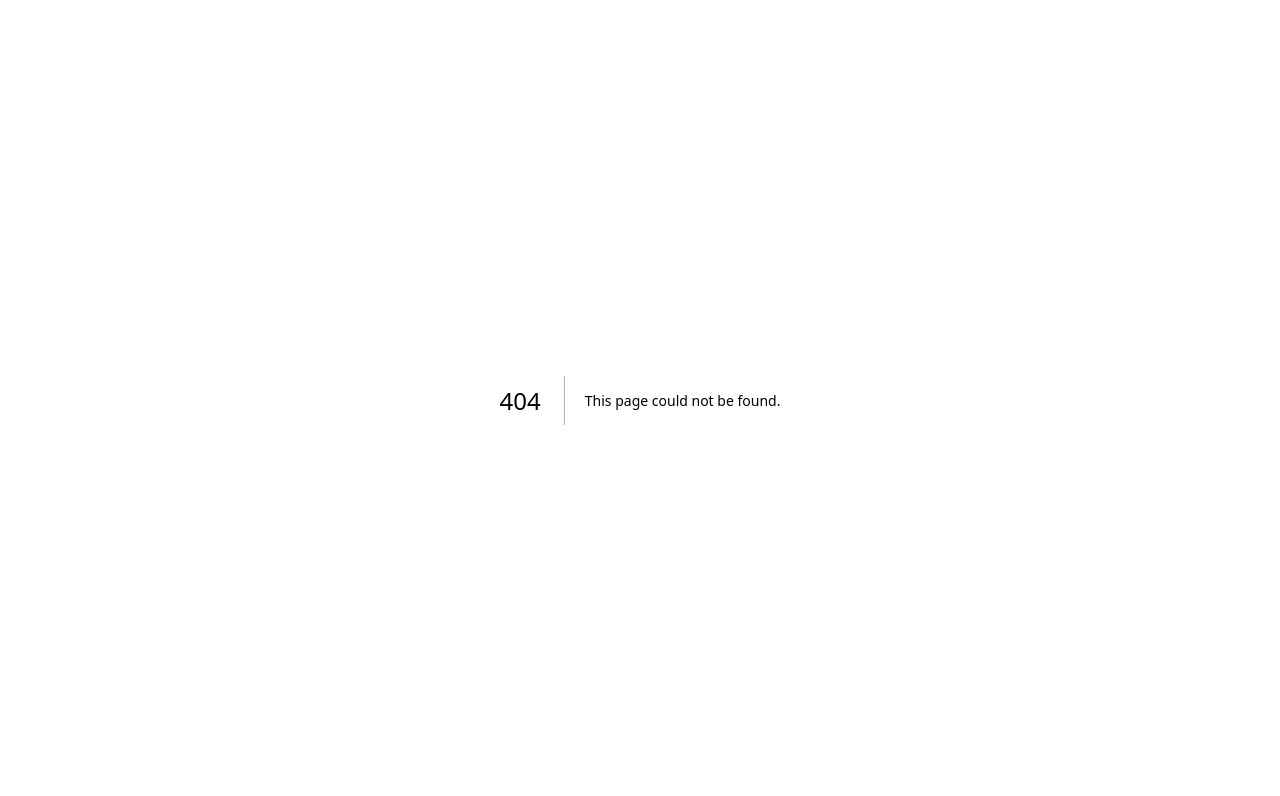
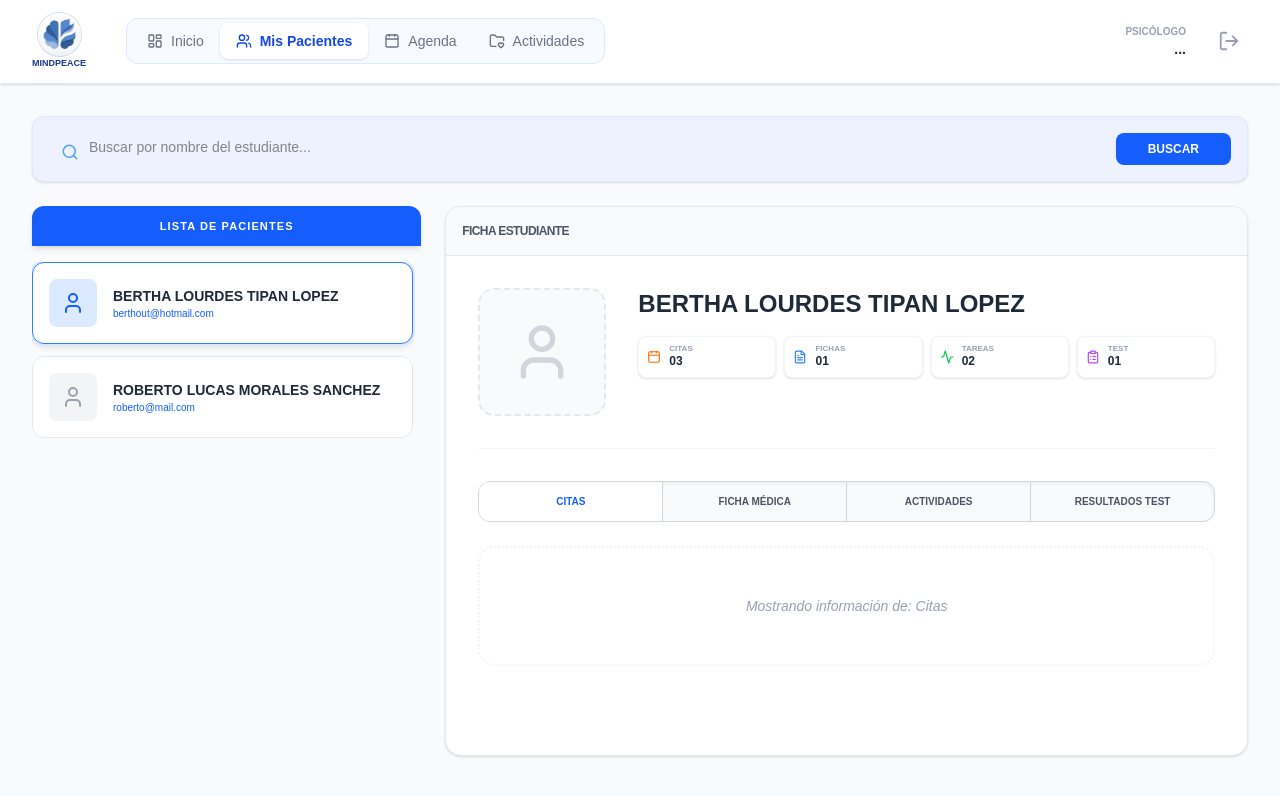
Before and after one commit to Jarod2024/Tesis_Gestion_Ansiedad, a Next.js app: page /dashboard/psicologo/pacientes in a window 1280 px wide. Before the commit this address had no page. Shown: the top 796 px of the page. Built offline with nearby package versions, Linux system fonts and the light colour scheme; no server answers.

Commit message:
Vista paciente por parte del psicólogo

```diff
--- /dev/null
+++ b/src/app/dashboard/psicologo/pacientes/page.tsx
@@ -0,0 +1,24 @@
+// src/app/dashboard/psicologo/pacientes/page.tsx
+import { PatientManager } from "@/presentation/components/psychologist/patients/PatientManager";
+
+export default function PacientesPsicologoPage() {
+  // Datos temporales (Mock) mientras conectamos la base de datos
+  const mockPatients = [
+    {
+      id: "1",
+      nombre: "Bertha Lourdes Tipan Lopez",
+      email: "berthout@hotmail.com",
+      telefono: "0987654321",
+      ultimaCita: "03/05/2026"
+    },
+    {
+      id: "2",
+      nombre: "Roberto Lucas Morales Sanchez",
+      email: "roberto@mail.com",
+      telefono: "0912345678",
+      ultimaCita: "04/06/2026"
+    }
+  ];
+
+  return <PatientManager patients={mockPatients} />;
+}
--- /dev/null
+++ b/src/domain/dtos/patient-management.dto.ts
@@ -0,0 +1,18 @@
+// src/domain/dtos/patient-management.dto.ts
+
+export interface PatientListItemDTO {
+  id: string;
+  nombre: string;
+  email: string;
+  telefono: string;
+  ultimaCita: string;
+}
+
+export interface PatientDetailDTO extends PatientListItemDTO {
+  stats: {
+    citas: number;
+    fichasMedicas: number;
+    actividades: number;
+    test: number;
+  };
+}
--- /dev/null
+++ b/src/presentation/components/psychologist/patients/PatientManager.tsx
@@ -0,0 +1,146 @@
+"use client";
+import React, { useState } from 'react';
+import { Search, User, Calendar, FileText, ClipboardList, Activity, Mail, Phone, LucideIcon } from 'lucide-react';
+import { PatientListItemDTO } from "@/domain/dtos/patient-management.dto";
+
+interface Props {
+  patients: PatientListItemDTO[];
+}
+
+export function PatientManager({ patients }: Props) {
+  const [searchTerm, setSearchTerm] = useState("");
+  const [selectedId, setSelectedId] = useState<string | null>(patients[0]?.id || null);
+
+  // CORRECCIÓN: Definimos activeTab para controlar las pestañas
+  const [activeTab, setActiveTab] = useState("Citas");
+
+  const selectedPatient = patients.find(p => p.id === selectedId);
+  const filteredPatients = patients.filter(p =>
+    p.nombre.toLowerCase().includes(searchTerm.toLowerCase())
+  );
+
+  return (
+    <div className="space-y-6">
+      {/* Buscador */}
+      <div className="bg-[#EEF2FF] p-4 rounded-xl border border-blue-100 flex gap-3 shadow-sm">
+        <div className="relative flex-1">
+          <Search className="absolute left-3 top-2.5 text-blue-400" size={18} />
+          <input
+            type="text"
+            placeholder="Buscar por nombre del estudiante..."
+            className="w-full bg-transparent pl-10 pr-4 py-1 text-sm outline-none border-none"
+            onChange={(e) => setSearchTerm(e.target.value)}
+          />
+        </div>
+        <button className="bg-blue-600 text-white px-8 py-2 rounded-lg font-black text-xs uppercase hover:bg-blue-700 transition-all">
+          Buscar
+        </button>
+      </div>
+
+      <div className="grid grid-cols-1 lg:grid-cols-12 gap-6">
+        {/* LISTA DE PACIENTES */}
+        <div className="lg:col-span-4 space-y-4">
+          <div className="bg-blue-600 p-3 rounded-t-xl shadow-md">
+            <h3 className="text-white text-[11px] font-black uppercase tracking-widest text-center">Lista de Pacientes</h3>
+          </div>
+          <div className="space-y-3 max-h-[600px] overflow-y-auto pr-2">
+            {filteredPatients.map((patient) => (
+              <button
+                key={patient.id}
+                onClick={() => setSelectedId(patient.id)}
+                className={`w-full text-left p-4 rounded-xl border transition-all flex items-center gap-4 ${
+                  selectedId === patient.id
+                  ? "bg-white border-blue-500 ring-2 ring-blue-100 shadow-md"
+                  : "bg-white border-gray-200 hover:border-blue-300"
+                }`}
+              >
+                <div className={`w-12 h-12 rounded-lg flex items-center justify-center flex-shrink-0 ${
+                  selectedId === patient.id ? "bg-blue-100 text-blue-600" : "bg-gray-100 text-gray-400"
+                }`}>
+                  <User size={24} />
+                </div>
+                <div className="flex-1 min-w-0">
+                  <p className="font-bold text-gray-800 text-sm truncate uppercase">{patient.nombre}</p>
+                  <p className="text-[10px] text-blue-600 font-medium">{patient.email}</p>
+                </div>
+              </button>
+            ))}
+          </div>
+        </div>
+
+        {/* FICHA DETALLADA */}
+        <div className="lg:col-span-8">
+          <div className="bg-white border border-gray-200 rounded-2xl shadow-sm overflow-hidden min-h-[550px]">
+            <div className="bg-[#F8FAFC] p-4 border-b border-gray-200">
+              <h3 className="font-black text-gray-600 text-xs uppercase tracking-tighter">Ficha Estudiante</h3>
+            </div>
+
+            {selectedPatient ? (
+              <div className="p-8">
+                <div className="flex flex-col md:flex-row gap-8 pb-8 border-b border-gray-100">
+                  <div className="w-32 h-32 bg-gray-50 rounded-2xl border-2 border-dashed border-gray-200 flex items-center justify-center text-gray-300">
+                    <User size={64} />
+                  </div>
+                  <div className="flex-1 space-y-4">
+                    <h2 className="text-2xl font-black text-gray-800 uppercase">{selectedPatient.nombre}</h2>
+                    <div className="grid grid-cols-2 md:grid-cols-4 gap-2">
+                      <DetailStat label="Citas" value="03" icon={Calendar} color="text-orange-500" />
+                      <DetailStat label="Fichas" value="01" icon={FileText} color="text-blue-500" />
+                      <DetailStat label="Tareas" value="02" icon={Activity} color="text-green-500" />
+                      <DetailStat label="Test" value="01" icon={ClipboardList} color="text-purple-500" />
+                    </div>
+                  </div>
+                </div>
+
+                <div className="mt-8">
+                  <div className="flex border border-gray-300 rounded-xl overflow-hidden bg-gray-50 shadow-inner">
+                    {['Citas', 'Ficha Médica', 'Actividades', 'Resultados Test'].map((tab) => (
+                      <button
+                        key={tab}
+                        onClick={() => setActiveTab(tab)}
+                        className={`flex-1 py-3 text-[10px] font-black uppercase border-r last:border-r-0 border-gray-300 transition-colors ${
+                          activeTab === tab ? "bg-white text-blue-600" : "text-gray-600 hover:bg-white"
+                        }`}
+                      >
+                        {tab}
+                      </button>
+                    ))}
+                  </div>
+                  <div className="mt-6 p-12 border-2 border-dotted border-gray-100 rounded-2xl text-center">
+                    {/* CORRECCIÓN: Aquí usamos activeTab en lugar de tabActual */}
+                    <p className="text-gray-400 italic text-sm">Mostrando información de: {activeTab}</p>
+                  </div>
+                </div>
+              </div>
+            ) : (
+              <div className="flex flex-col items-center justify-center h-[500px] text-gray-400">
+                <User size={48} className="mb-4 opacity-10" />
+                <p className="italic text-sm">Selecciona un estudiante de la lista</p>
+              </div>
+            )}
+          </div>
+        </div>
+      </div>
+    </div>
+  );
+}
+
+// CORRECCIÓN: Interfaz para evitar el 'any' en el icono
+interface DetailStatProps {
+  label: string;
+  value: string | number;
+  icon: LucideIcon;
+  color: string;
+}
+
+function DetailStat({ label, value, icon: Icon, color }: DetailStatProps) {
+  return (
+    <div className="bg-white border border-gray-100 p-2 rounded-lg shadow-sm flex items-center gap-2">
+      <Icon size={14} className={color} />
+      <div className="flex flex-col">
+        <span className="text-[8px] font-black text-gray-400 uppercase leading-none">{label}</span>
+        <span className="text-xs font-black text-gray-800">{value}</span>
+      </div>
+    </div>
+  );
+}
```
